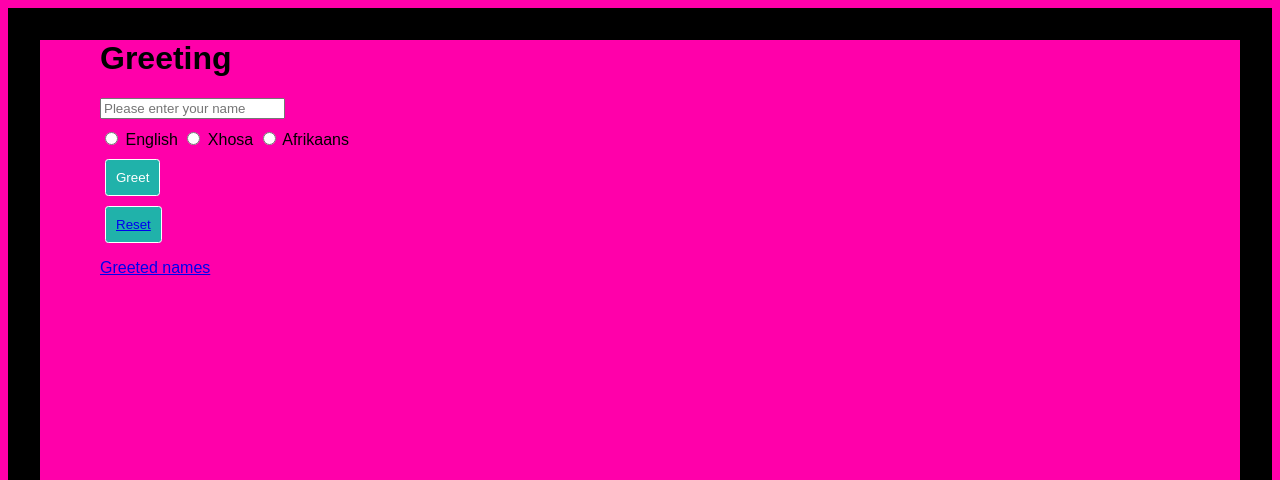
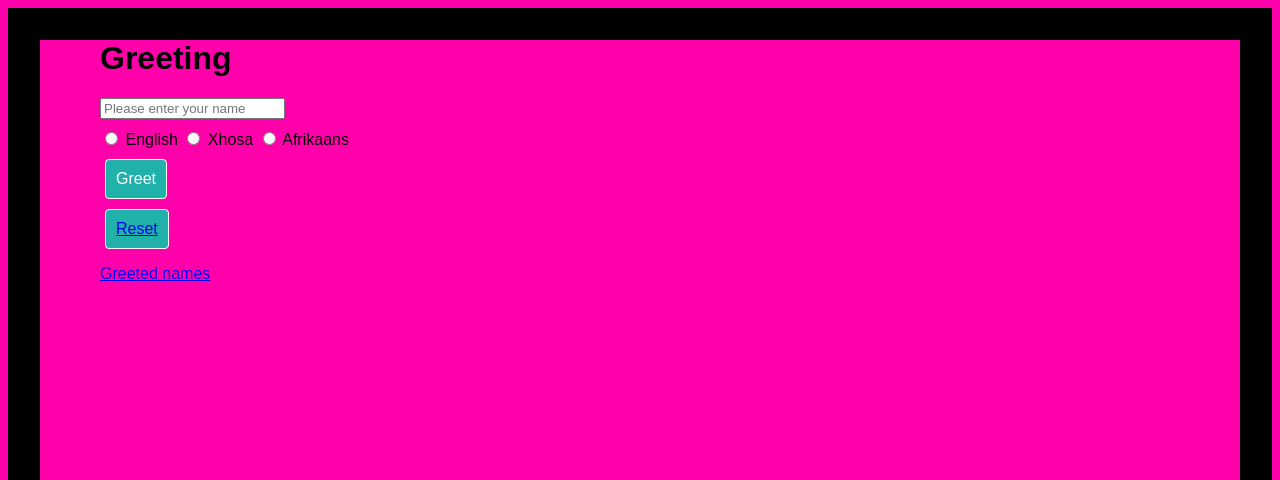
Before and after one commit to lilitha121/greetings-webapp, a Node server app: page / in a window 1280 px wide. Shown: the top 480 px of the page. Run offline with Node 20, Linux system fonts and the light colour scheme; some libraries are stand-ins or nearby versions.

Commit message:
make it better

```diff
--- a/public/css/style.css
+++ b/public/css/style.css
@@ -37,6 +37,7 @@ body {
     margin: 5px;
 	border: 1px solid;
 	border-radius: 0.25em;
+	font-size: 16px;
 	padding: 10px;
 	display: block;
 	cursor: pointer;
```
